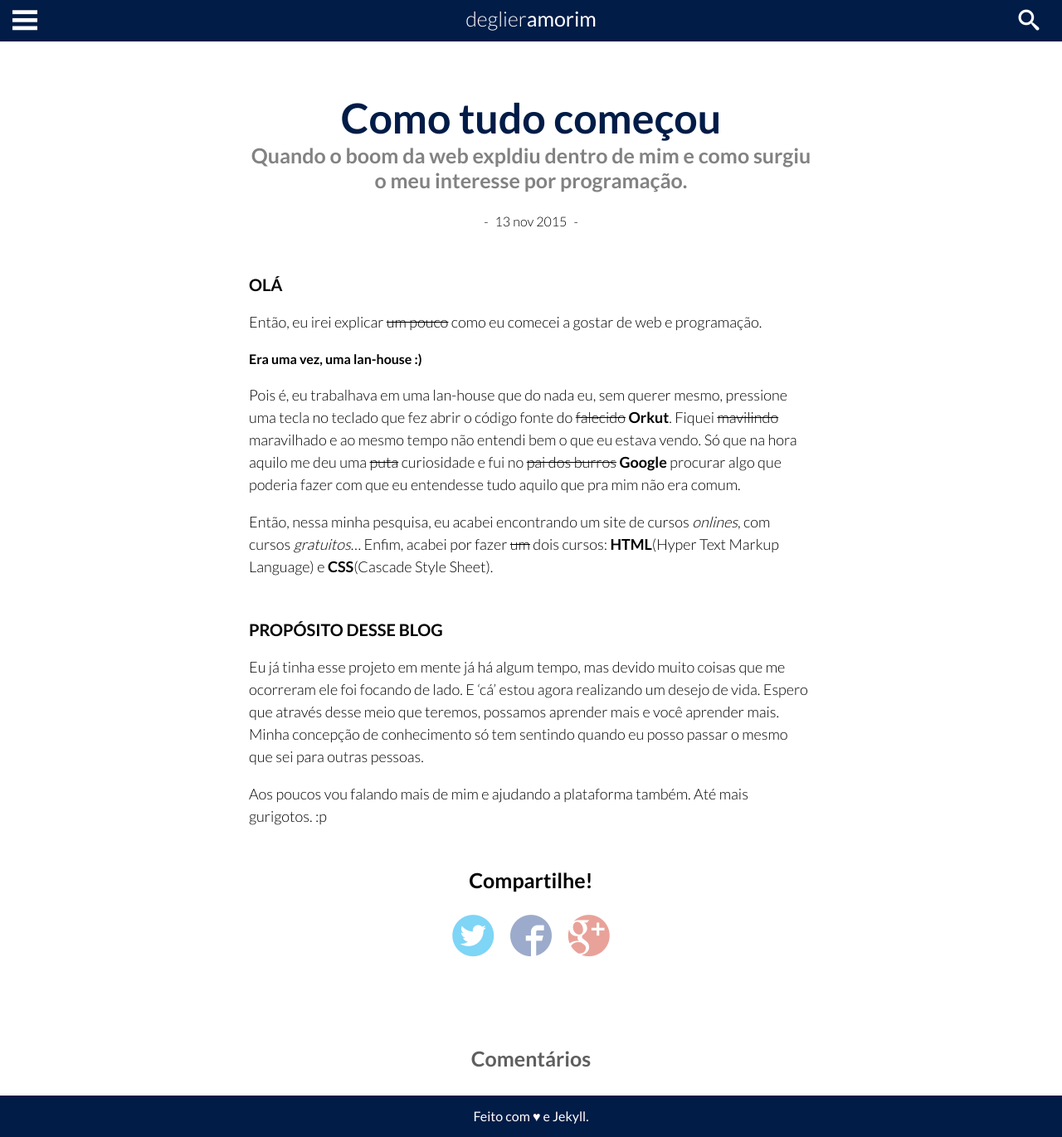
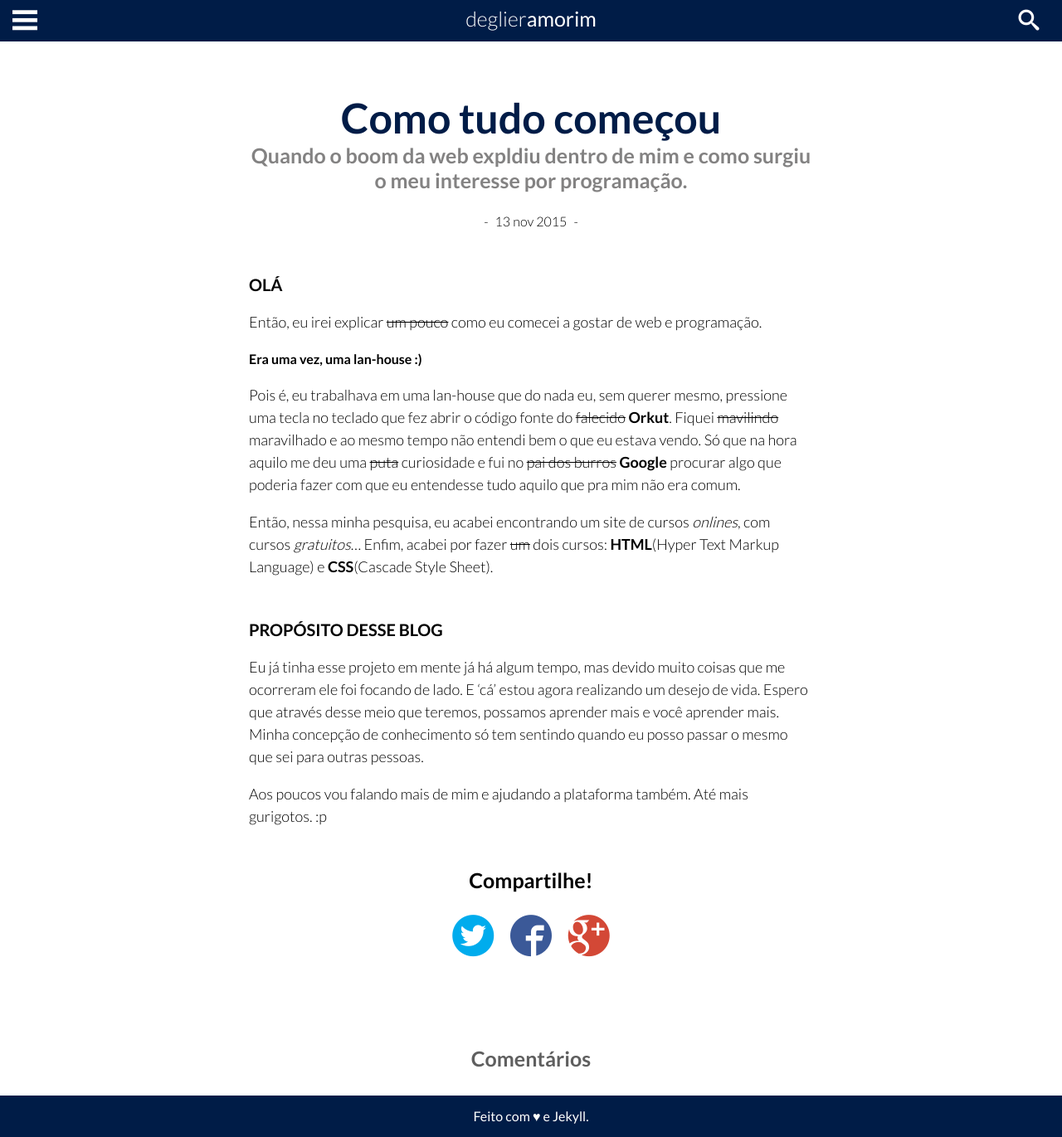
Before and after one commit to deglier/deglier.github.io, a Jekyll site: the page built from _posts/2015-11-13-como-tudo-comecou.md, in a window 1280 px wide. Shown: the whole page at 83% size. Built offline with Jekyll 4.4.1, drawn with Linux system fonts in a browser that asks for light colours; some web fonts are replaced; comment, search, counter and statistics services are not loaded.

Commit message:
somethings

```diff
--- a/_sass/_base.scss
+++ b/_sass/_base.scss
@@ -388,6 +388,11 @@
         }
     }
     .post {
+        img {
+            max-width: 100%;
+            margin: 0 auto;
+            display: block;
+        }
         code {
             background: #f8f8f8;
             padding: 0 5px;
@@ -489,34 +494,12 @@
             .icon-gplus {
                 color: #d34836;
             }
-            &:hover{
-                .icon-facebook {
-                    color: #3b5998;
-                }
-                .icon-twitter {
-                    color: #00aced;
-                }
-                .icon-whatsapp {
-                    color: #4dc247;
-                }
-                .icon-gplus {
-                    color: #d34836;
-                }
-                .icon-facebook,
-                .icon-twitter,
-                .icon-whatsapp,
-                .icon-gplus {
-                    opacity: 1;
-                    @extend %transition-ease-in-out-300ms;
-                }
-            }
         }
 
         .icon-facebook,
         .icon-twitter,
         .icon-whatsapp,
         .icon-gplus {
-            opacity: 0.5;
             margin: 10px 5px;
             @extend %transition-ease-in-out-300ms;
         }
--- a/gulpfile.js
+++ b/gulpfile.js
@@ -66,7 +66,8 @@
 
 gulp.task('watch', function () {
     gulp.watch('src/js/**/*.js', ['js']);
-     gulp.watch('src/img/**/*.{jpg,png,gif}', ['imagemin']);
+    gulp.watch('_sass/**/*.scss', ['jekyll-rebuild']);
+    gulp.watch('src/img/**/*.{jpg,png,gif}', ['imagemin']);
     gulp.watch(['index.html', '_includes/*.html', '_layouts/*.html', '_posts/*'], ['jekyll-rebuild']);
 });
 
```
Also changed, not shown: _posts/2015-11-13-como-tudo-comecou.md (+1 -0 lines), _posts/2015-11-16-vamos-combinar-assim.md (+1 -0 lines), _posts/2015-11-20-tecnologias-do-meu-blog-parte-2.md (+11 -8 lines), _sass/layout.scss (+0 -8 lines), assets/img/tecs-do-blog-parte-2/gulp-logo.jpg (added), assets/img/tecs-do-blog-parte-2/gulp-logo.png (added), assets/img/tecs-do-blog-parte-2/main.png (added), assets/img/tecs-do-blog-parte-2/nodejs-logo.png (added), assets/img/tecs-do-blog-parte-2/npm-logo.png (added), 7 other files.
